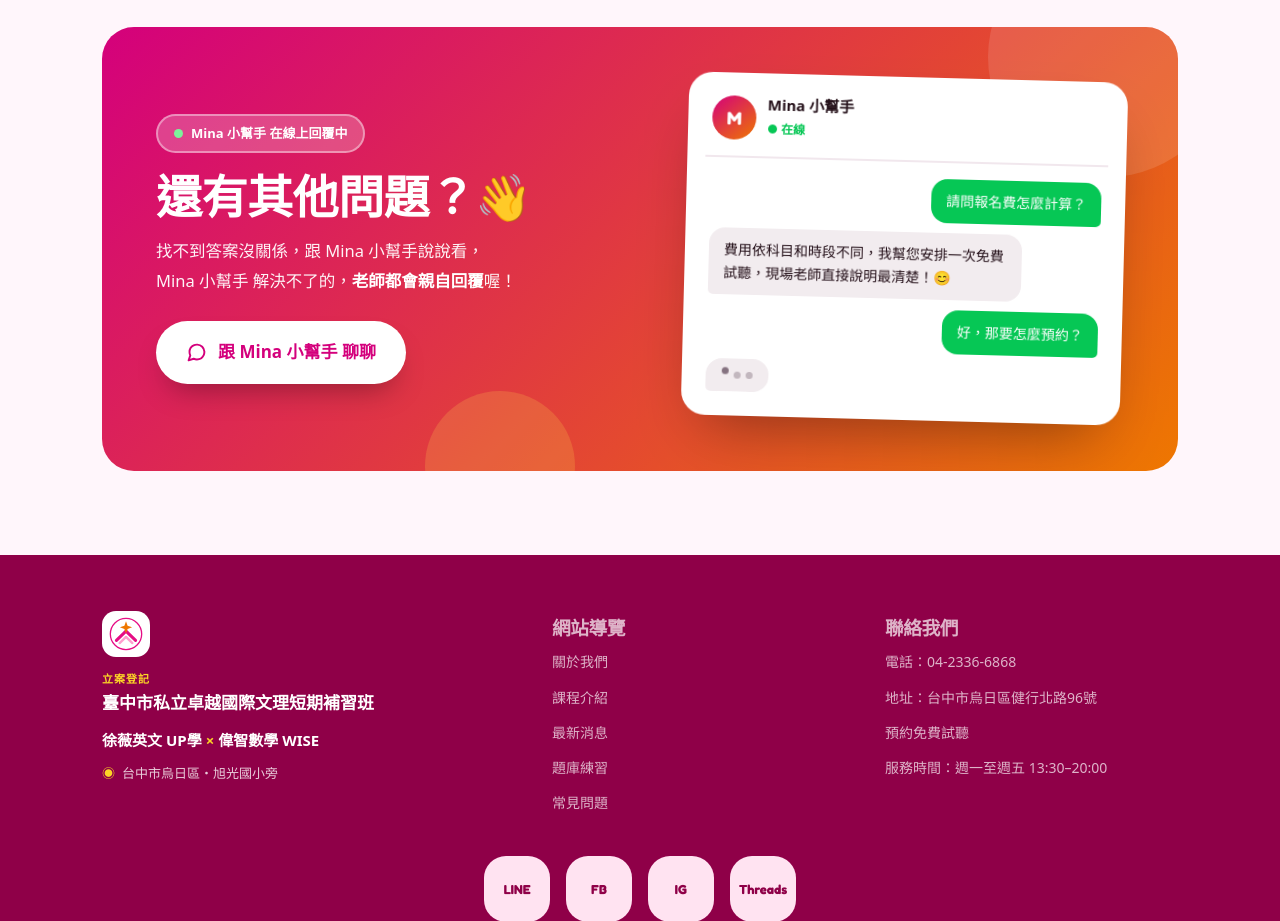
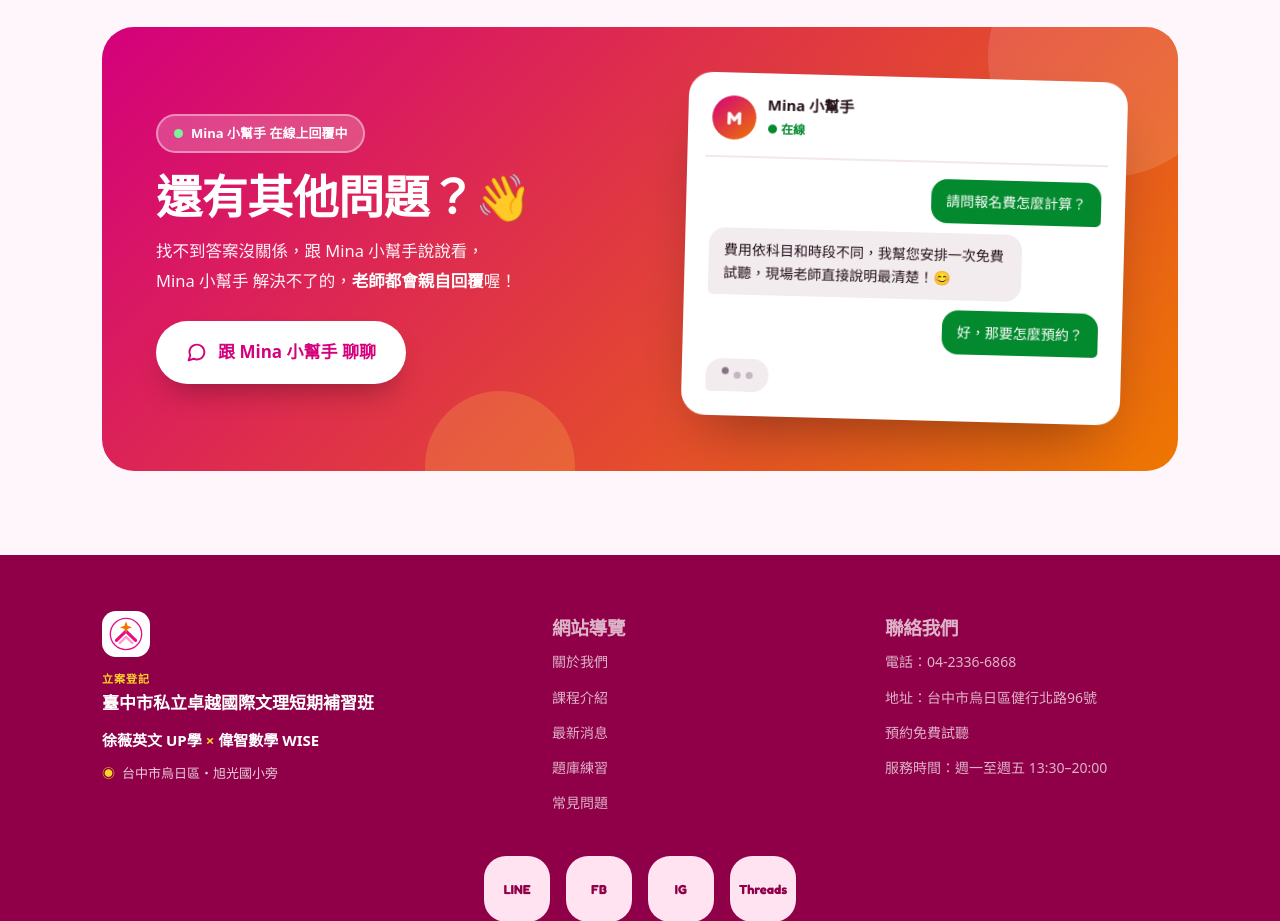
Before and after one commit to hua19911027-code/mina-website-edu, a website: page frontend/faq.html in a window 1280 px wide. Shown: the part 4880-5801 px from the top of the page. Drawn offline with Linux system fonts and the light colour scheme.

Commit message:
fix: 修正 chat-top span / bub.me 對比度（#06C755→#048A2E，WCAG AA）

```diff
--- a/frontend/styles.css
+++ b/frontend/styles.css
@@ -204,10 +204,10 @@ h1.hero-h .hl{background:var(--yellow);color:var(--ink);padding:0 10px;border-ra
 .chat-top{display:flex;align-items:center;gap:11px;padding:4px 6px 14px;border-bottom:2px solid #F1E7ED;}
 .chat-av{width:44px;height:44px;border-radius:50%;background:linear-gradient(140deg,var(--pink),var(--orange));display:flex;align-items:center;justify-content:center;color:#fff;font-weight:900;font-size:18px;font-family:var(--fred);flex-shrink:0;}
 .chat-top b{color:var(--ink);font-size:15px;display:block;line-height:1.2;}
-.chat-top span{color:#06C755;font-size:12px;font-weight:700;}
+.chat-top span{color:#048A2E;font-size:12px;font-weight:700;}
 .chat-body{padding:16px 6px 6px;display:flex;flex-direction:column;gap:10px;}
 .bub{max-width:80%;padding:11px 15px;border-radius:16px;font-size:14px;font-weight:500;line-height:1.6;opacity:0;transform:translateY(10px);animation:bubIn .5s forwards;}
-.bub.me{align-self:flex-end;background:#06C755;color:#fff;border-bottom-right-radius:5px;}
+.bub.me{align-self:flex-end;background:#048A2E;color:#fff;border-bottom-right-radius:5px;}
 .bub.mina{align-self:flex-start;background:#F2ECEF;color:var(--ink);border-bottom-left-radius:5px;}
 @keyframes bubIn{to{opacity:1;transform:none}}
 .bub.b1{animation-delay:.3s}.bub.b2{animation-delay:1s}.bub.b3{animation-delay:1.8s}
@@ -611,7 +611,7 @@ a.camp-link:hover{transform:translateY(-4px);box-shadow:0 12px 28px rgba(0,0,0,0
 .art-share .sh-label{font-size:14px;font-weight:700;color:var(--ink-soft);margin-right:2px;}
 .sh-btn{width:44px;height:44px;border-radius:14px;border:2px solid var(--pink-soft);background:#fff;display:flex;align-items:center;justify-content:center;cursor:pointer;transition:.2s;font-family:var(--fred);font-weight:600;font-size:12px;color:var(--pink);}
 .sh-btn:hover{transform:translateY(-3px) scale(1.05);border-color:var(--pink);}
-.sh-btn.line:hover{background:#06C755;color:#fff;border-color:#06C755;}
+.sh-btn.line:hover{background:#048A2E;color:#fff;border-color:#048A2E;}
 .sh-btn.fb:hover{background:#1877F2;color:#fff;border-color:#1877F2;}
 .sh-btn svg{width:20px;height:20px;}
 .sh-toast{font-size:13.5px;font-weight:700;color:#1F8A4C;opacity:0;transition:opacity .25s;}
```
